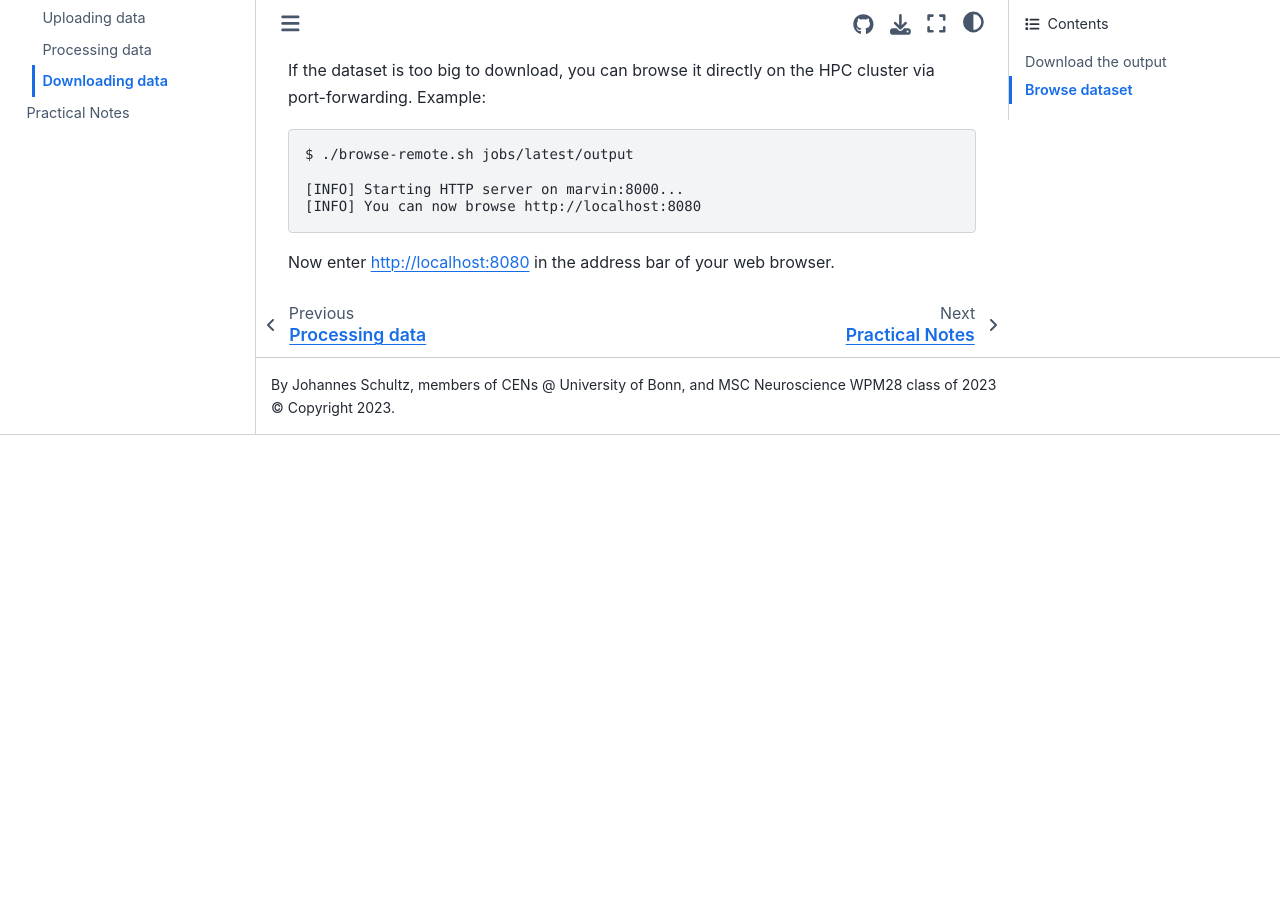
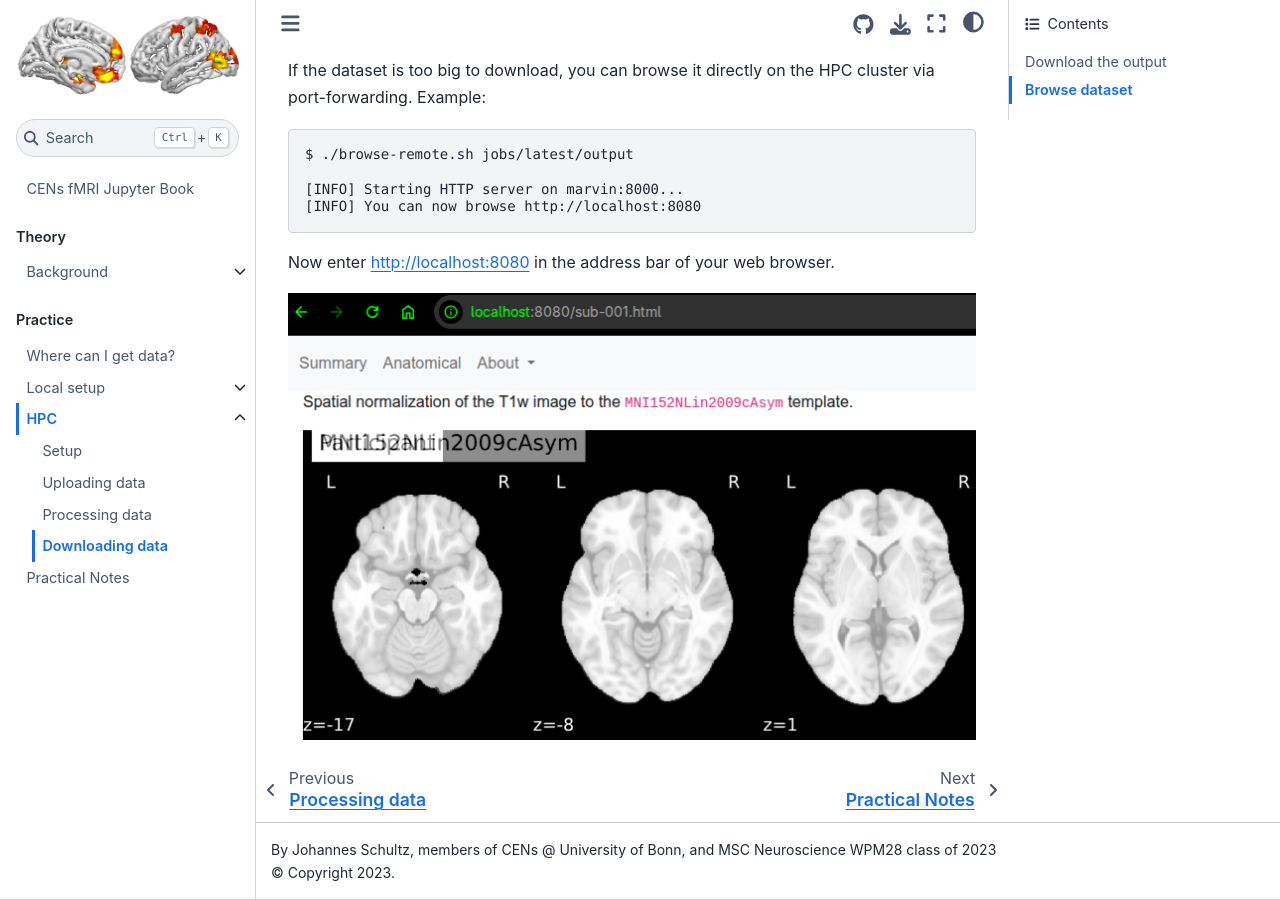
Before and after one commit to CENsBonn/fMRI, a Jupyter Book: the page built from hpc-download.md, in a window 1280 px wide and 900 px high, scrolled down 1705 px. Built offline with Jupyter Book 1.0.4 settings and Sphinx 7.4.7 and the Sphinx Book theme 1.1.4, drawn with Linux system fonts in a browser that asks for light colours; before the commit the page ends 2140 px from its top, so only the background shows below that.

Commit message:
feat: Add browsing image

````diff
--- a/hpc-download.md
+++ b/hpc-download.md
@@ -113,3 +113,5 @@ $ ./browse-remote.sh jobs/latest/output
 ```
 
 Now enter http://localhost:8080 in the address bar of your web browser.
+
+![Example browsing session with port-forwarding](./images/browsing-example.png)
````
Also changed, not shown: images/browsing-example.png (added).
